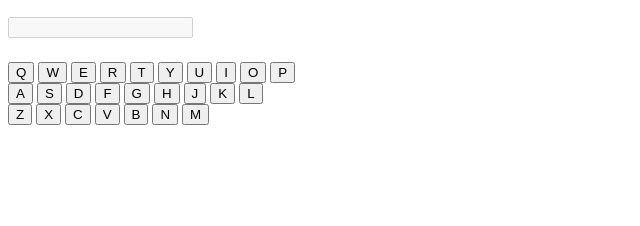
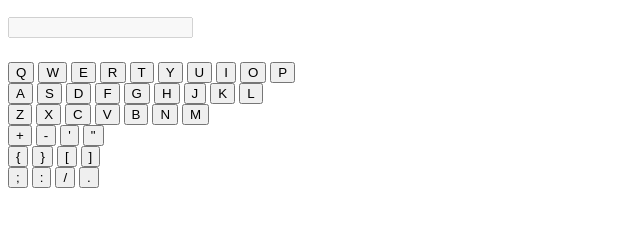
Before and after one commit to Agun10/Keyboard-App, a website: page index.html in a window 1280 px wide. Shown: the part 154-380 px from the top of the page, without its empty margins (0-640 px from the left). Drawn offline with Linux system fonts and the light colour scheme.

Commit message:
added keyboard buttons for special characters

```diff
--- a/index.html
+++ b/index.html
@@ -53,10 +53,22 @@
 						</section>
 						<section class="characters-keyset">
 							<div class="characters">
+                                <button class="character">+</button>
+                                <button class="character">-</button>
+                                <button class="character">'</button>
+                                <button class="character">"</button>
 							</div>
 							<div class="characters">
+                                <button class="character">{</button>
+                                <button class="character">}</button>
+                                <button class="character">[</button>
+                                <button class="character">]</button>
 							</div>
-								<div class="characters">
+                            <div class="characters">
+                                <button class="character">;</button>
+                                <button class="character">:</button>
+                                <button class="character">/</button>
+                                <button class="character">.</button>
 							</div>
 						</section>
 						<section class="numbers-keyset">
```
